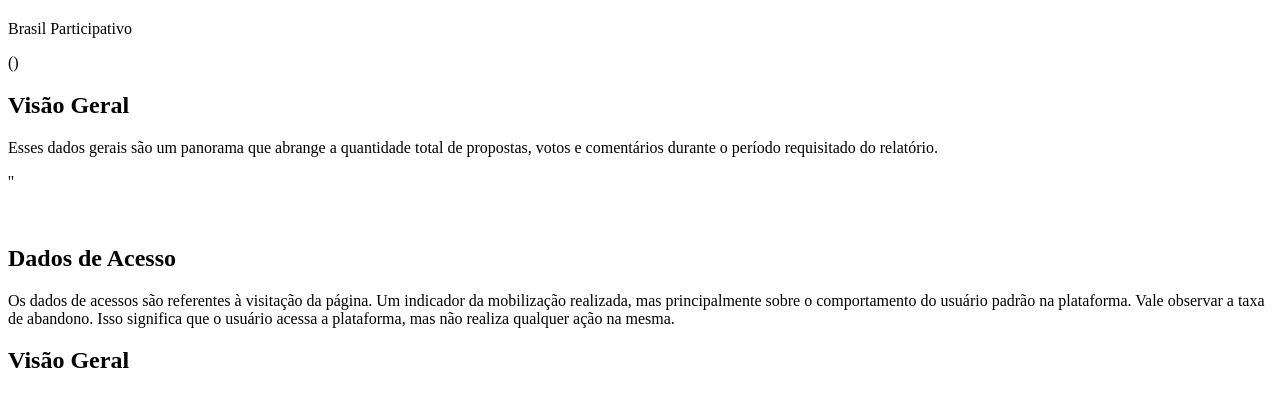
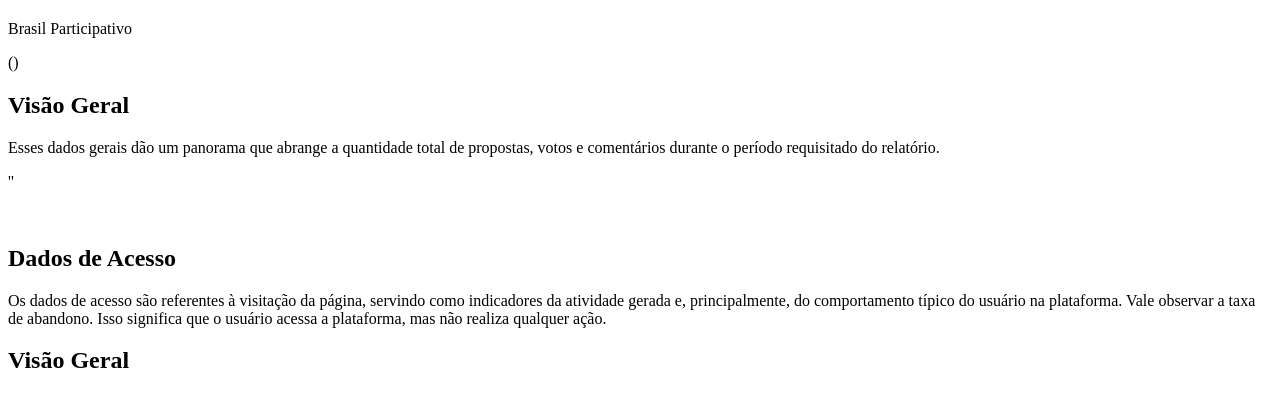
Before and after one commit to lappis-unb/airflow-dags, a Python web app: template dags/reports/templates/template_proposals.html in a window 1280 px wide. Shown: the top 407 px of the page. Run offline with Jinja, Linux system fonts and the light colour scheme; the template is opened without the code that fills it, so the values that code supplies are empty.

Commit message:
fix(mr-review): corrige pedidos de mudancas na revisao de mr

```diff
--- a/dags/reports/templates/template_proposals.html
+++ b/dags/reports/templates/template_proposals.html
@@ -17,17 +17,16 @@
 
   <section id="overview-section" class="fullpage">
    <h1>Visão Geral</h1>
-   <p class="mb">Esses dados gerais são um panorama que abrange a quantidade total de propostas, votos e comentários durante o período requisitado do relatório.</p>
+   <p class="mb">Esses dados gerais dão um panorama que abrange a quantidade total de propostas, votos e comentários durante o período requisitado do relatório.</p>
     {{ macros.create_table_from_dict(data.general_data) }}
     {{ macros.create_image_element(data.daily_graph) }}
   </section>
 
   <section id="user-profile" class="fullpage">
     <h1>Dados de Acesso</h1>
-    <p>Os dados de acessos são referentes à visitação da página. Um indicador da mobilização realizada,
-      mas principalmente sobre o comportamento do usuário padrão na plataforma.
+    <p>Os dados de acesso são referentes à visitação da página, servindo como indicadores da atividade gerada e, principalmente, do comportamento típico do usuário na plataforma.
       Vale observar a taxa de abandono. Isso significa que o usuário acessa a plataforma,
-      mas não realiza qualquer ação na mesma. </p>
+      mas não realiza qualquer ação. </p>
     <h2>Visão Geral</h2>
     {{ macros.create_table_from_list_of_dicts(data.data_access) }}
     {{ macros.create_image_element(data.map_graph) }}
--- a/plugins/components/base_component/component.py
+++ b/plugins/components/base_component/component.py
@@ -281,7 +281,6 @@ class ComponentBaseHook:
         df["date_filter"] = df["date_filter"].apply(lambda date: date.strftime("%d/%m/%Y %H:%M"))
         link_base = self.get_component_link()
 
-        # logging.info("Dataframe columns: %s", df.columns)
         ids = np.char.array(df["root_component_id"].values, unicode=True)
         df = df.assign(link=(link_base + "/" + ids).astype(str))
         logging.info("New Dataframe shape of comments: %s", df.shape)
--- a/plugins/faker/matomo_faker.py
+++ b/plugins/faker/matomo_faker.py
@@ -1,8 +1,3 @@
-# VisitsSummary.get
-# VisitFrequency.get
-# UserCountry.getRegion
-# DevicesDetection.getType
-
 import random
 
 import pandas as pd
```
